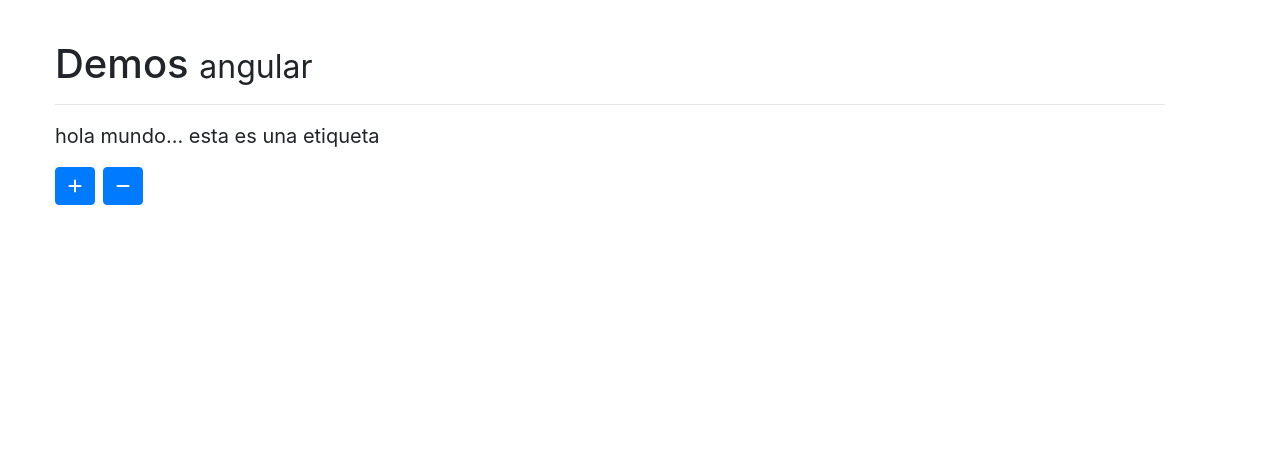
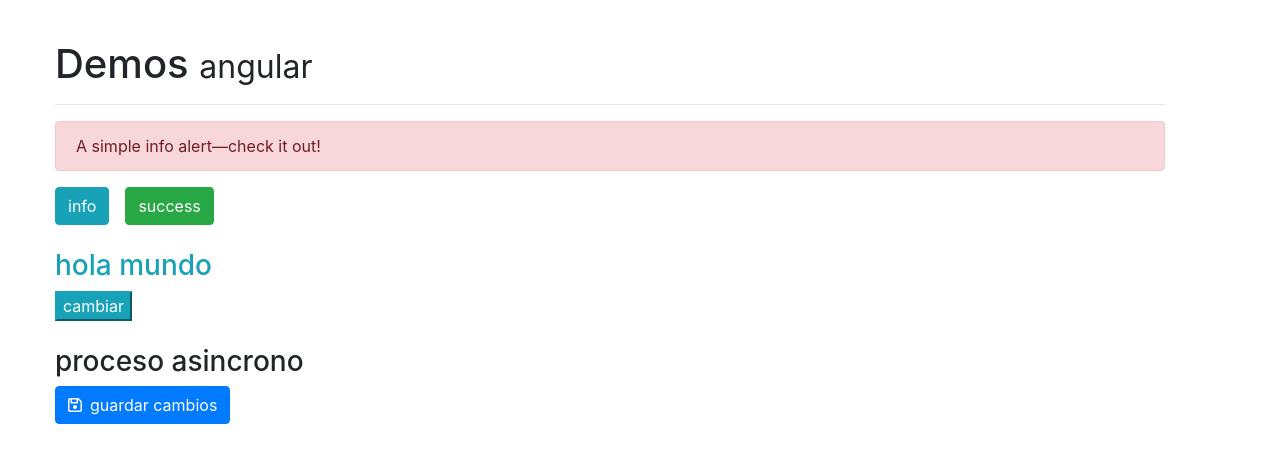
Before and after one commit to joan1906/06-miscelaneos, an Angular app: page / in a window 1280 px wide. Shown: the top 462 px of the page. Built offline with nearby package versions, Linux system fonts and the light colour scheme.

Commit message:
trabajando con [ngCLass]

```diff
--- a/src/app/app.component.html
+++ b/src/app/app.component.html
@@ -2,6 +2,9 @@
   <h1>Demos <small>angular</small></h1>
   <hr>
 
-  <app-ng-style></app-ng-style>
+  <!-- <app-ng-style></app-ng-style> -->
+  <!-- <app-css></app-css> -->
+
+  <app-clases></app-clases>
 
 </div>
--- a/src/app/app.module.ts
+++ b/src/app/app.module.ts
@@ -3,11 +3,15 @@
 
 import { AppComponent } from './app.component';
 import { NgStyleComponent } from './components/ng-style/ng-style.component';
+import { CssComponent } from './components/css/css.component';
+import { ClasesComponent } from './components/clases/clases.component';
 
 @NgModule({
   declarations: [
     AppComponent,
-    NgStyleComponent
+    NgStyleComponent,
+    CssComponent,
+    ClasesComponent
   ],
   imports: [
     BrowserModule
--- /dev/null
+++ b/src/app/components/clases/clases.component.html
@@ -0,0 +1,26 @@
+<div [ngClass]="alerta" class="alert" role="alert">
+  A simple info alert—check it out!
+</div>
+
+<button class="btn btn-info" type="button" (click)="alerta = 'alert-info'">info</button>
+<button class="btn btn-success ml-3" type="button" (click)="alerta = 'alert-success'">success</button>
+<br><br>
+
+<h3 [ngClass]="{ 'text-danger': propiedades.danger, 'text-info': !propiedades.danger}">
+  hola mundo
+</h3>
+
+<button [ngClass]="{'btn-danger': propiedades.danger, 'btn-info': !propiedades.danger}"
+        (click)="propiedades.danger = !propiedades.danger"
+        class="btn-btn-info" type="button">
+  cambiar
+</button>
+
+<br><br>
+
+<h3>proceso asincrono</h3>
+<button (click)="ejecutar()" type="button" name="button" class="btn btn-primary" [disabled]="loading">
+  <i [ngClass]="{'fa-save': !loading, 'fa-refresh fa-spin': loading}" class="fa mr-2"></i>
+  <span *ngIf="!loading">guardar cambios</span>
+  <span *ngIf="loading">guardando cambios</span>
+</button>
--- /dev/null
+++ b/src/app/components/clases/clases.component.ts
@@ -0,0 +1,29 @@
+import { Component, OnInit } from '@angular/core';
+
+@Component({
+  selector: 'app-clases',
+  templateUrl: './clases.component.html',
+})
+export class ClasesComponent implements OnInit {
+
+  loading: boolean = false;
+
+  alerta: string = 'alert-danger';
+
+  propiedades: any = {
+    danger: false
+  }
+
+  constructor() { }
+
+  ngOnInit(): void {
+  }
+
+  ejecutar() {
+    this.loading = true;
+    setTimeout(() => {
+      this.loading = false;
+    }, 3000);
+  }
+
+}
--- /dev/null
+++ b/src/app/components/css/css.component.ts
@@ -0,0 +1,23 @@
+import { Component, OnInit } from '@angular/core';
+
+@Component({
+  selector: 'app-css',
+  template: `
+    <p>
+      css works!
+    </p>
+  `,
+  styles: [`
+    p {
+      font-size: 30px
+    }
+  `]
+})
+export class CssComponent implements OnInit {
+
+  constructor() { }
+
+  ngOnInit(): void {
+  }
+
+}
```
